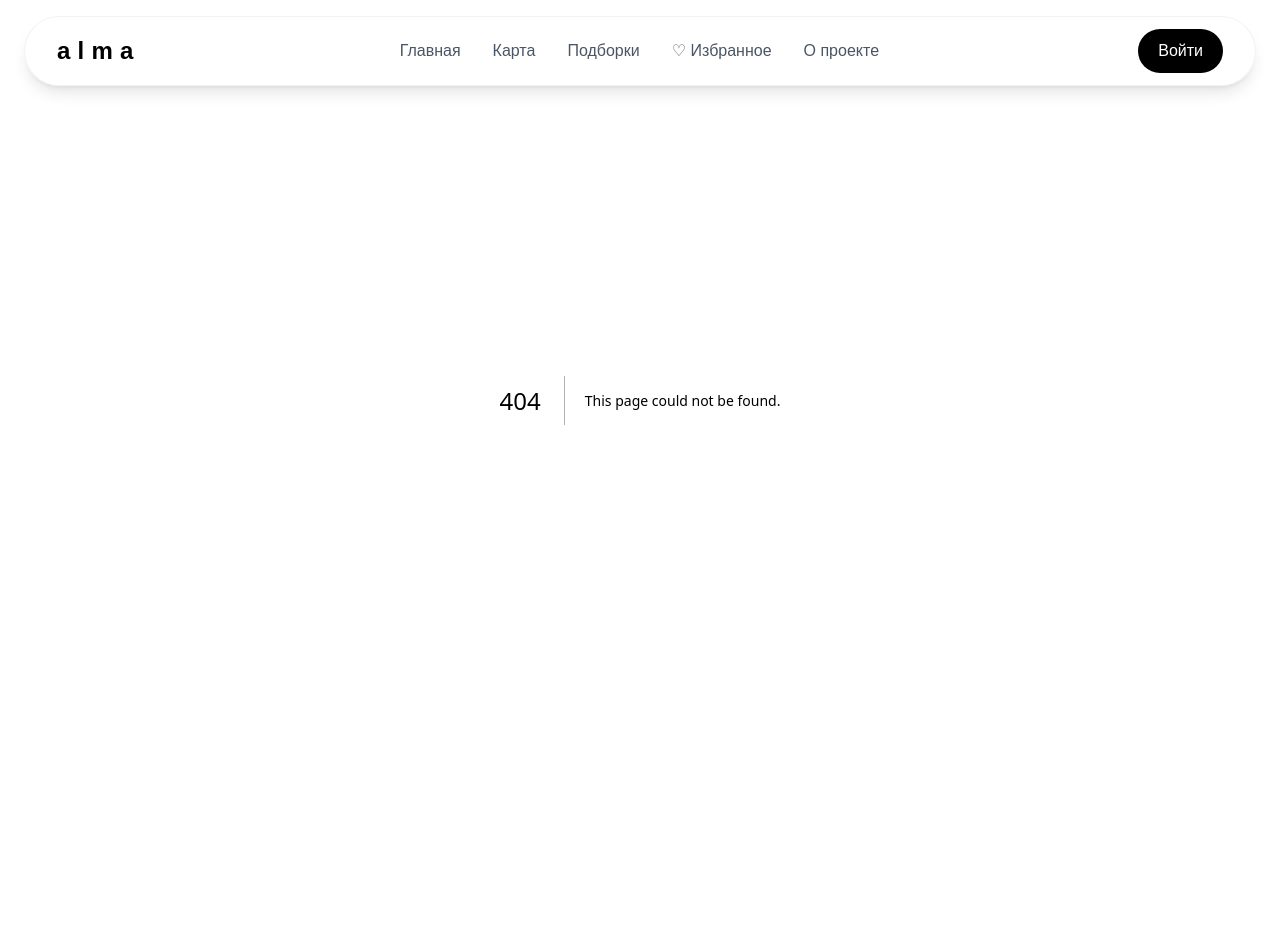
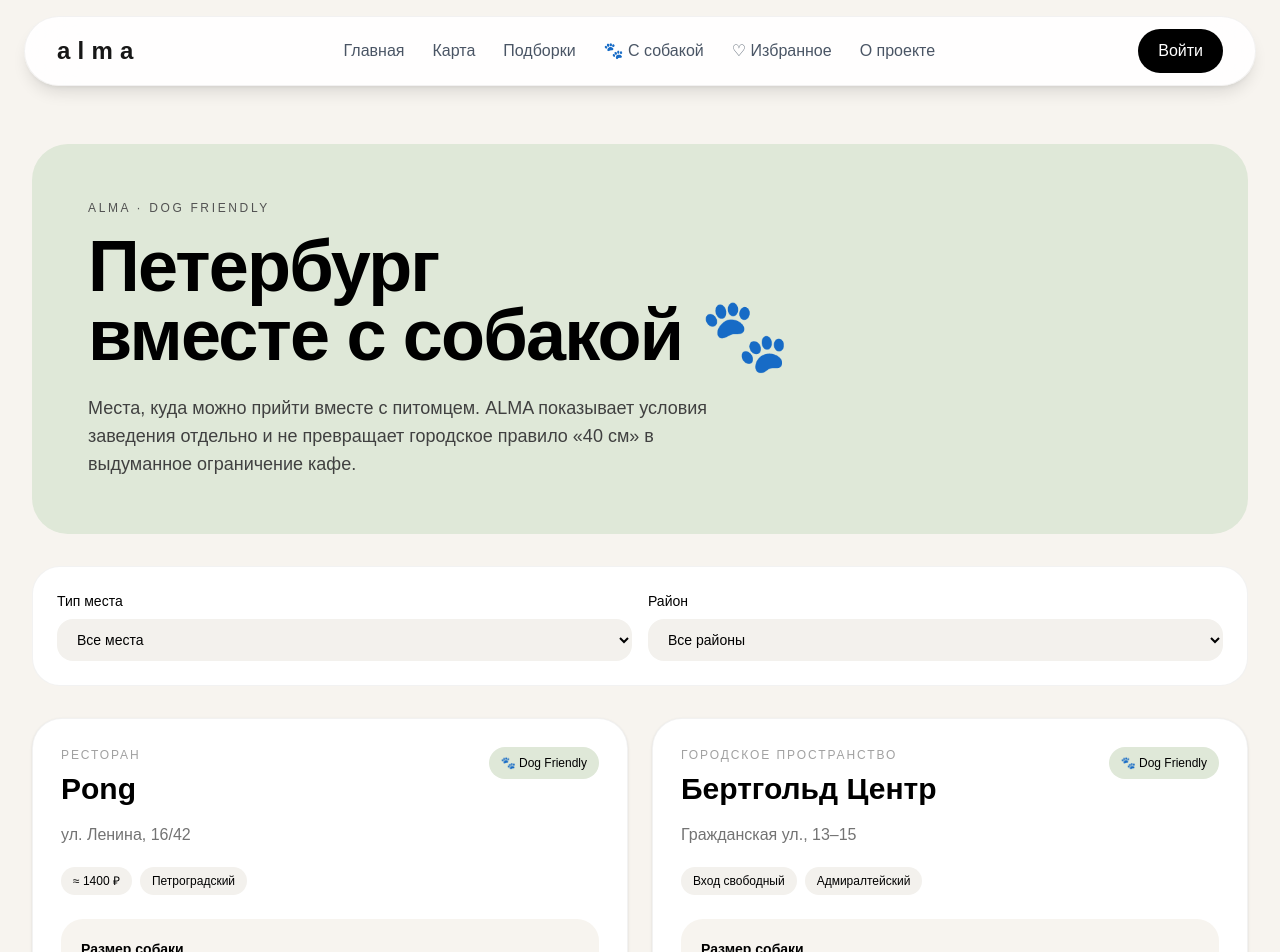
Before and after one commit to olgakastanova48386-dotcom/alma, a Next.js app: page /dog-friendly in a window 1280 px wide. Before the commit this address had no page. Shown: the top 952 px of the page. Before the commit the page ends 800 px from the top, so only its background shows below. Built offline with nearby package versions, Linux system fonts and the light colour scheme.

Commit message:
🐾 Add ALMA Dog Friendly
* Add verified dog-friendly place data

* Build ALMA dog-friendly page

* Add Dog Friendly navigation

* Show dog-friendly paw badge in map popup

* Enable dog-friendly badges on map

```diff
--- /dev/null
+++ b/app/dog-friendly/page.tsx
@@ -0,0 +1,69 @@
+"use client";
+
+import { useMemo, useState } from "react";
+import { dogFriendlyPlaces } from "@/data/dogFriendlyPlaces";
+
+export default function DogFriendlyPage() {
+  const [category, setCategory] = useState("Все места");
+  const [district, setDistrict] = useState("Все районы");
+
+  const categories = ["Все места", ...Array.from(new Set(dogFriendlyPlaces.map((place) => place.category)))];
+  const districts = ["Все районы", ...Array.from(new Set(dogFriendlyPlaces.map((place) => place.district)))];
+
+  const filtered = useMemo(
+    () =>
+      dogFriendlyPlaces.filter(
+        (place) =>
+          (category === "Все места" || place.category === category) &&
+          (district === "Все районы" || place.district === district)
+      ),
+    [category, district]
+  );
+
+  return (
+    <main className="min-h-screen bg-[#f7f4ef] pt-32 sm:pt-36 pb-24 text-black">
+      <section className="max-w-7xl mx-auto px-4 sm:px-6 lg:px-8">
+        <div className="rounded-[36px] bg-[#dfe8d8] p-7 sm:p-10 lg:p-14 overflow-hidden relative">
+          <p className="text-xs uppercase tracking-[0.22em] text-neutral-600">ALMA · Dog Friendly</p>
+          <h1 className="mt-4 max-w-3xl text-4xl sm:text-6xl lg:text-7xl font-bold tracking-tight leading-[0.96]">Петербург<br />вместе с собакой 🐾</h1>
+          <p className="mt-6 max-w-2xl text-base sm:text-lg text-neutral-700 leading-7">Места, куда можно прийти вместе с питомцем. ALMA показывает условия заведения отдельно и не превращает городское правило «40 см» в выдуманное ограничение кафе.</p>
+        </div>
+
+        <div className="mt-8 rounded-[28px] bg-white border border-black/5 p-5 sm:p-6">
+          <div className="flex flex-col md:flex-row gap-4">
+            <label className="flex-1 text-sm font-medium">Тип места
+              <select value={category} onChange={(event) => setCategory(event.target.value)} className="mt-2 w-full rounded-2xl bg-[#f3f1ed] px-4 py-3 outline-none">
+                {categories.map((item) => <option key={item}>{item}</option>)}
+              </select>
+            </label>
+            <label className="flex-1 text-sm font-medium">Район
+              <select value={district} onChange={(event) => setDistrict(event.target.value)} className="mt-2 w-full rounded-2xl bg-[#f3f1ed] px-4 py-3 outline-none">
+                {districts.map((item) => <option key={item}>{item}</option>)}
+              </select>
+            </label>
+          </div>
+        </div>
+
+        <div className="mt-8 grid md:grid-cols-2 gap-5 sm:gap-6">
+          {filtered.map((place) => (
+            <article key={place.id} className="rounded-[30px] bg-white border border-black/5 p-6 sm:p-7 shadow-sm">
+              <div className="flex items-start justify-between gap-4">
+                <div><p className="text-xs uppercase tracking-[0.16em] text-neutral-400">{place.category}</p><h2 className="mt-2 text-2xl sm:text-3xl font-bold">{place.name}</h2></div>
+                <span className="shrink-0 rounded-full bg-[#dfe8d8] px-3 py-2 text-xs font-medium">🐾 Dog Friendly</span>
+              </div>
+              <p className="mt-4 text-neutral-500">{place.address}</p>
+              <div className="mt-5 flex flex-wrap gap-2"><span className="rounded-full bg-[#f3f1ed] px-3 py-1.5 text-xs">{place.budget}</span><span className="rounded-full bg-[#f3f1ed] px-3 py-1.5 text-xs">{place.district}</span></div>
+              <div className="mt-6 rounded-[22px] bg-[#f7f4ef] p-5"><p className="text-sm font-semibold">Размер собаки</p><p className="mt-1 text-neutral-600">{place.dogSize}</p><p className="mt-4 text-sm font-semibold">Условия</p><p className="mt-1 text-sm leading-6 text-neutral-600">{place.dogRules}</p></div>
+              <div className="mt-5 flex items-center justify-between gap-4 text-xs text-neutral-400"><span>Проверено {place.verifiedAt}</span><a href={place.sourceUrl} target="_blank" rel="noreferrer" className="text-black underline underline-offset-4">Источник ↗</a></div>
+            </article>
+          ))}
+        </div>
+
+        <div className="mt-10 rounded-[28px] bg-black text-white p-6 sm:p-8">
+          <p className="text-sm font-semibold">Почему ALMA не ставит всем собакам «до 40 см»?</p>
+          <p className="mt-3 max-w-4xl text-sm sm:text-base leading-7 text-white/70">40 см — порог из городских правил содержания собак в общественных местах. Это не универсальное правило входа в кафе. Если конкретное заведение публикует собственное ограничение по росту или размеру, ALMA покажет именно его.</p>
+        </div>
+      </section>
+    </main>
+  );
+}
--- a/app/layout.tsx
+++ b/app/layout.tsx
@@ -1,6 +1,7 @@
 import type { Metadata } from "next";
 import { Geist, Geist_Mono } from "next/font/google";
 import Header from "@/components/Header";
+import DogFriendlyMapEnhancer from "@/components/DogFriendlyMapEnhancer";
 import "./globals.css";
 
 const geistSans = Geist({
@@ -31,6 +32,7 @@ export default function RootLayout({
     >
       <body className="min-h-full">
         <Header />
+        <DogFriendlyMapEnhancer />
         {children}
       </body>
     </html>
--- /dev/null
+++ b/components/DogFriendlyMapEnhancer.tsx
@@ -0,0 +1,54 @@
+"use client";
+
+import { useEffect } from "react";
+
+const DOG_FRIENDLY_PLACE_NAMES = new Set([
+  "Севкабель Порт",
+]);
+
+export default function DogFriendlyMapEnhancer() {
+  useEffect(() => {
+    const enhancePopups = () => {
+      document
+        .querySelectorAll<HTMLElement>(".alma-popup")
+        .forEach((popup) => {
+          if (popup.dataset.dogFriendlyChecked === "true") return;
+
+          const title = popup
+            .querySelector<HTMLElement>(".alma-popup-title")
+            ?.textContent?.trim();
+
+          if (!title || !DOG_FRIENDLY_PLACE_NAMES.has(title)) {
+            popup.dataset.dogFriendlyChecked = "true";
+            return;
+          }
+
+          const tags = popup.querySelector<HTMLElement>(".alma-popup-tags");
+
+          if (tags && !tags.querySelector("[data-dog-friendly-badge]")) {
+            const badge = document.createElement("span");
+            badge.dataset.dogFriendlyBadge = "true";
+            badge.textContent = "🐾 Можно с собакой";
+            badge.title = "Dog Friendly";
+            badge.style.fontWeight = "600";
+            tags.appendChild(badge);
+          }
+
+          popup.dataset.dogFriendlyChecked = "true";
+        });
+    };
+
+    enhancePopups();
+
+    const observer = new MutationObserver(enhancePopups);
+
+    observer.observe(document.body, {
+      childList: true,
+      subtree: true,
+    });
+
+    return () => observer.disconnect();
+  }, []);
+
+  return null;
+}
--- a/components/Header.tsx
+++ b/components/Header.tsx
@@ -3,80 +3,26 @@ import Link from "next/link";
 export default function Header() {
   return (
     <header className="fixed top-0 left-0 w-full z-[9999]">
+      <div className="max-w-7xl mx-auto mt-4 px-4 sm:px-6">
+        <div className="flex items-center justify-between rounded-full bg-white/90 backdrop-blur-xl border border-black/5 shadow-lg px-5 sm:px-8 py-3">
+          <Link href="/" className="text-xl sm:text-2xl font-bold tracking-[0.3em]">alma</Link>
 
-      <div className="max-w-7xl mx-auto mt-4 px-4 sm:px-6">
-
-        <div className="flex items-center justify-between rounded-full bg-white/90 backdrop-blur-xl border border-black/5 shadow-lg px-5 sm:px-8 py-3">
-
-          <Link
-            href="/"
-            className="text-xl sm:text-2xl font-bold tracking-[0.3em]"
-          >
-            alma
-          </Link>
-
-          <nav className="hidden md:flex items-center gap-6 lg:gap-8 text-sm md:text-base text-gray-600">
-
-            <Link
-              href="/"
-              className="hover:text-black transition"
-            >
-              Главная
-            </Link>
-
-            <Link
-              href="/map"
-              className="hover:text-black transition"
-            >
-              Карта
-            </Link>
-
-            <Link
-              href="/collections"
-              className="hover:text-black transition"
-            >
-              Подборки
-            </Link>
-
-            <Link
-              href="/favorites"
-              className="hover:text-black transition"
-            >
-              ♡ Избранное
-            </Link>
-
-            <Link
-              href="/about"
-              className="hover:text-black transition"
-            >
-              О проекте
-            </Link>
-
+          <nav className="hidden md:flex items-center gap-5 lg:gap-7 text-sm md:text-base text-gray-600">
+            <Link href="/" className="hover:text-black transition">Главная</Link>
+            <Link href="/map" className="hover:text-black transition">Карта</Link>
+            <Link href="/collections" className="hover:text-black transition">Подборки</Link>
+            <Link href="/dog-friendly" className="hover:text-black transition">🐾 С собакой</Link>
+            <Link href="/favorites" className="hover:text-black transition">♡ Избранное</Link>
+            <Link href="/about" className="hover:text-black transition">О проекте</Link>
           </nav>
 
           <div className="flex items-center gap-2">
-
-            <Link
-              href="/favorites"
-              className="md:hidden w-10 h-10 rounded-full bg-[#f3f1ed] flex items-center justify-center text-lg"
-              aria-label="Избранное"
-            >
-              ♡
-            </Link>
-
-            <Link
-              href="/login"
-              className="rounded-full bg-black text-white px-5 py-2.5 hover:opacity-80 transition"
-            >
-              Войти
-            </Link>
-
+            <Link href="/dog-friendly" className="md:hidden w-10 h-10 rounded-full bg-[#dfe8d8] flex items-center justify-center text-lg" aria-label="Dog Friendly">🐾</Link>
+            <Link href="/favorites" className="md:hidden w-10 h-10 rounded-full bg-[#f3f1ed] flex items-center justify-center text-lg" aria-label="Избранное">♡</Link>
+            <Link href="/login" className="rounded-full bg-black text-white px-5 py-2.5 hover:opacity-80 transition">Войти</Link>
           </div>
-
         </div>
-
       </div>
-
     </header>
   );
 }
--- /dev/null
+++ b/data/dogFriendlyPlaces.ts
@@ -0,0 +1,45 @@
+export type DogFriendlyPlace = {
+  id: string;
+  name: string;
+  category: string;
+  address: string;
+  budget: string;
+  district: string;
+  dogSize: string;
+  dogRules: string;
+  dogPerks: string;
+  sourceLabel: string;
+  sourceUrl: string;
+  verifiedAt: string;
+};
+
+export const dogFriendlyPlaces: DogFriendlyPlace[] = [
+  {
+    id: "pong",
+    name: "Pong",
+    category: "Ресторан",
+    address: "ул. Ленина, 16/42",
+    budget: "≈ 1400 ₽",
+    district: "Петроградский",
+    dogSize: "Уточнить у заведения",
+    dogRules: "Заведение входит в актуальную подборку мест Петербурга, куда можно прийти с собакой. Ограничение по росту собаки в открытом источнике не указано — ALMA его не придумывает.",
+    dogPerks: "Dog-friendly",
+    sourceLabel: "Restorating · подборка Dog Friendly",
+    sourceUrl: "https://www.restorating.ru/spb/best/dogs",
+    verifiedAt: "07.09.2026",
+  },
+  {
+    id: "berthold-centre",
+    name: "Бертгольд Центр",
+    category: "Городское пространство",
+    address: "Гражданская ул., 13–15",
+    budget: "Вход свободный",
+    district: "Адмиралтейский",
+    dogSize: "Без опубликованного ограничения",
+    dogRules: "На официальном сайте центр пишет, что рад послушным домашним питомцам. Выгуливать животных на территории двора просят не разрешать.",
+    dogPerks: "Можно с питомцем",
+    sourceLabel: "Официальный сайт Бертгольд Центра",
+    sourceUrl: "https://bertholdcentre.com/",
+    verifiedAt: "07.09.2026",
+  },
+];
```
